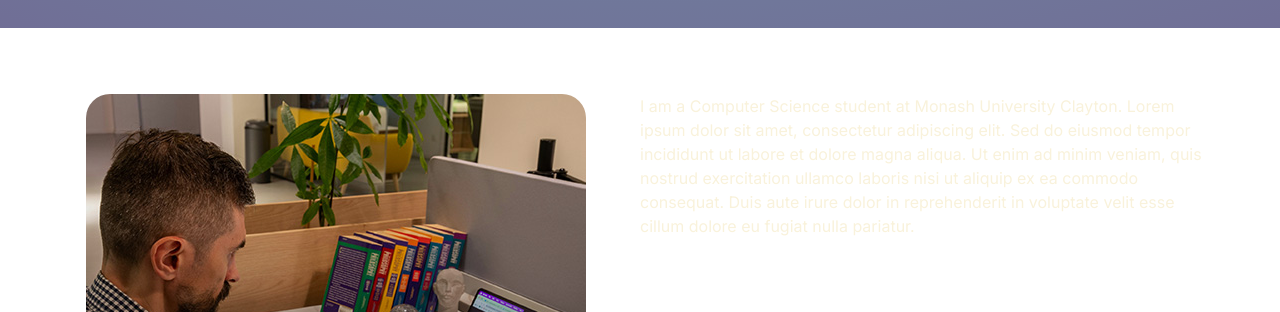
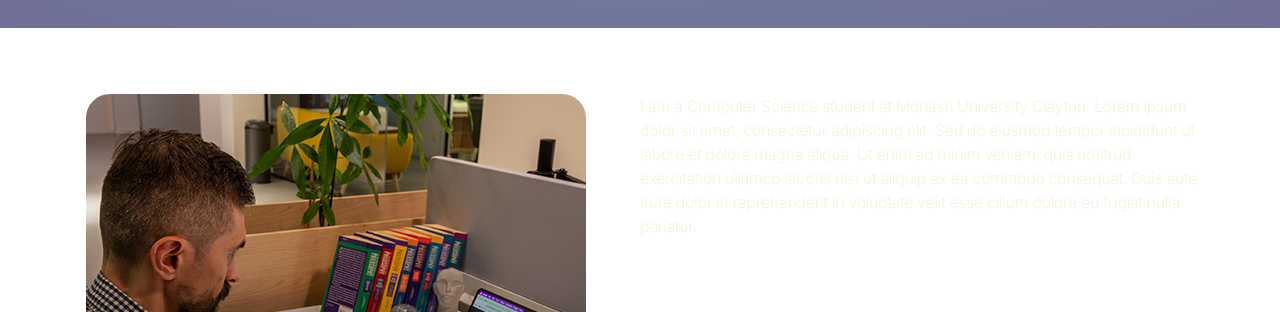
Before and after one commit to jaredabw/jaredabw.github.io, a React (Vite) app: page / in a window 1280 px wide. Shown: the part 772-1084 px from the top of the page. Built offline with nearby package versions, Linux system fonts and the light colour scheme.

Commit message:
update font

```diff
--- a/src/components/About.jsx
+++ b/src/components/About.jsx
@@ -13,7 +13,7 @@ const About = () => {
                 </div>
                 <div className="w-full lg:w-1/2">
                     <div className="flex justify-center lg:justify-start">
-                        <p className="my-2 max-w-xl py-6">{ABOUT_TEXT}</p>
+                        <p className="my-2 max-w-xl py-6 font-light tracking-tight">{ABOUT_TEXT}</p>
                     </div>
                 </div>
             </div>
```
